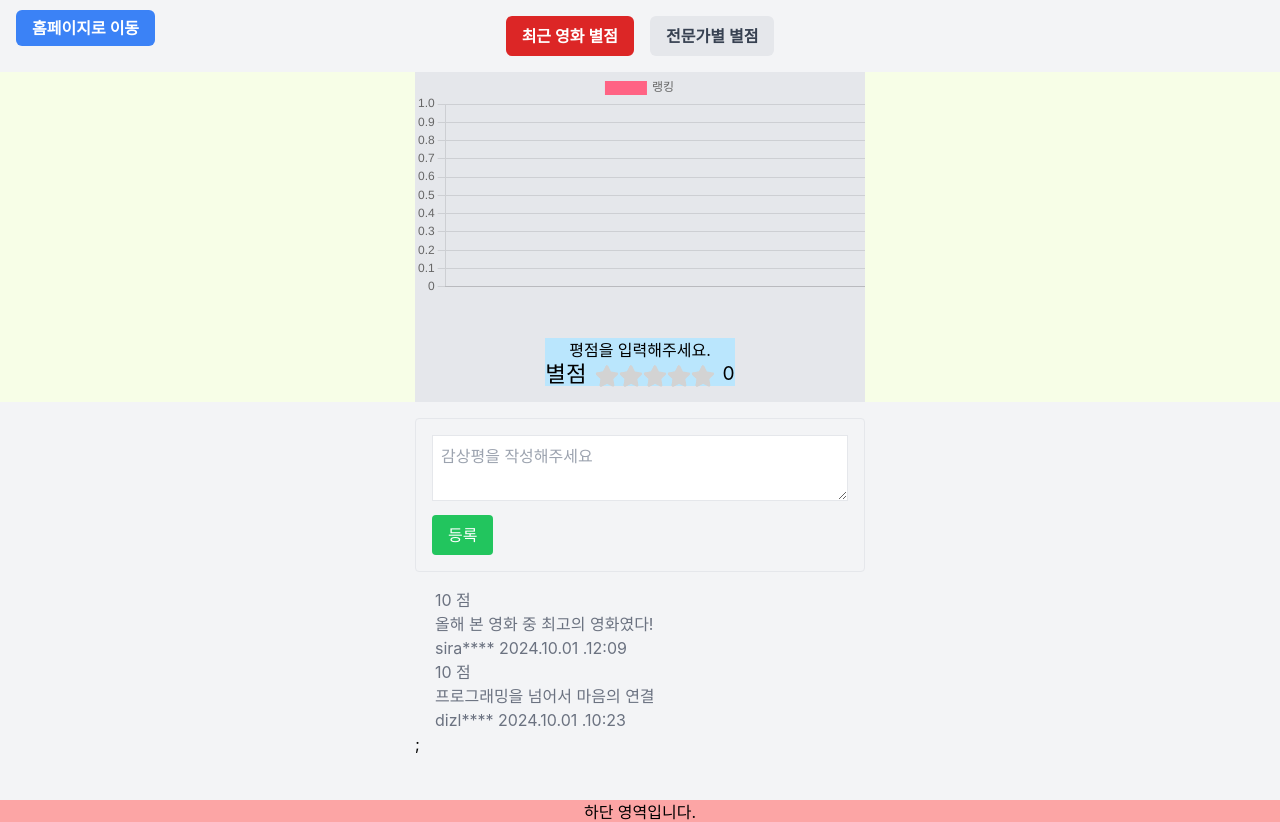
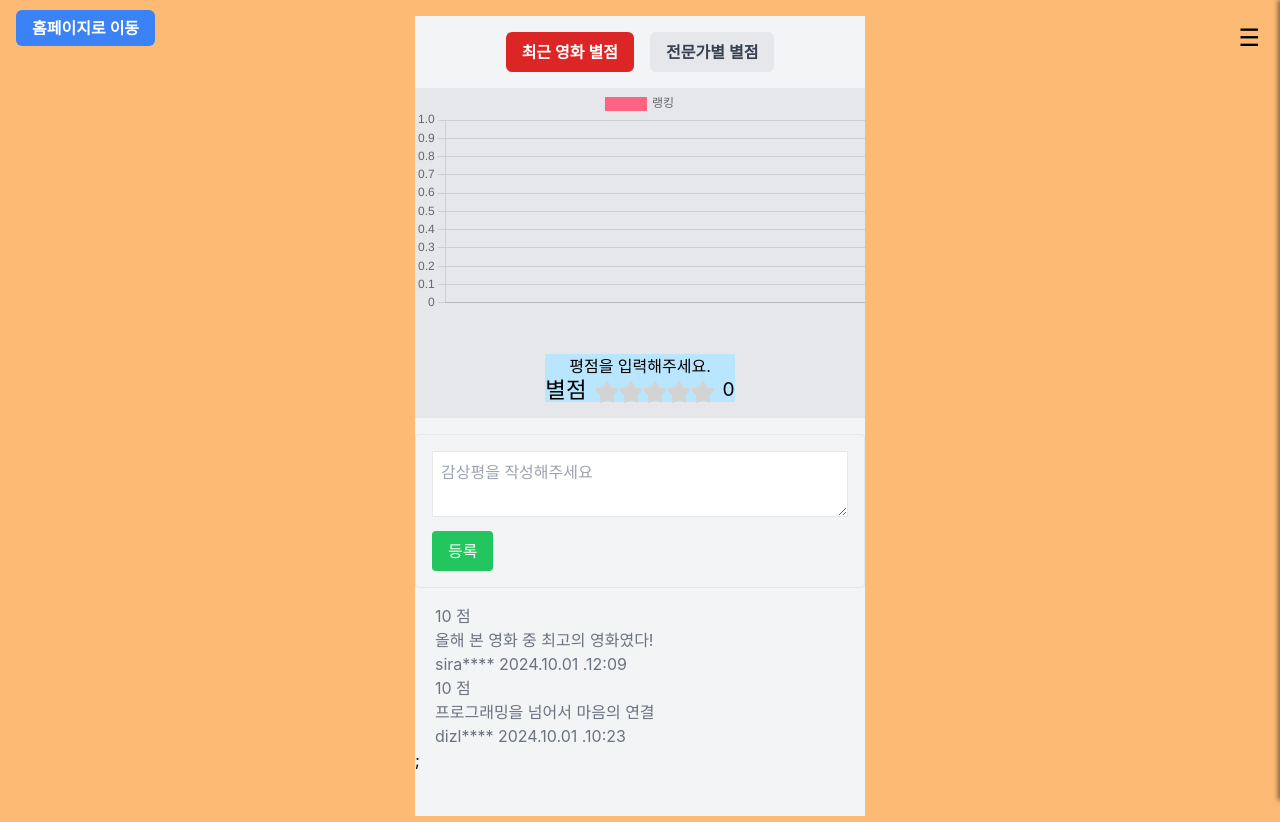
Before and after one commit to polar-moviechart/user-client, a React (Create React App) app: page /movie in a window 1280 px wide. Shown: the top 822 px of the page. Built offline with nearby package versions, Linux system fonts and the light colour scheme.

Commit message:
feat: 사이드바 기능 구현

```diff
--- a/src/components/Layout.tsx
+++ b/src/components/Layout.tsx
@@ -2,13 +2,20 @@
 
 import BottomArea from "./BottomArea";
 import HomeButton from "./HomeButton";
+import SideBar from "./menu/SideBar";
 
 export default function Layout({ children }: { children: React.ReactNode }) {
     return (
         <div>
-            <HomeButton />
-            <main>{children}</main>
-            <BottomArea />
+            <div className="bg-orange-300 min-h-screen">
+                <HomeButton />
+                <SideBar />
+                {/* 탭 섹션 */}
+                <div className="flex flec-col justify-center space-x-4 py-4">
+                    <main>{children}</main>
+                </div>
+                <BottomArea />
+            </div>
         </div>
     )
 }
--- /dev/null
+++ b/src/components/menu/Menu.css
@@ -0,0 +1,43 @@
+.menu {
+    position: fixed;
+    padding: 20px;
+
+    top: 0;
+    right: 0;
+    width: 250px;
+    height: 100%;
+    background-color: white;
+    box-shadow: -2px 0 5px rgba(0,0,0,0.5);
+    transform: translateX(100%);
+    z-index: 1001;
+    transition: transform 0.3s ease-in-out;
+}
+
+.menu li {
+    padding: 10px;
+    border-bottom: 1px solid silver;
+    text-align: center;
+}
+
+.menu span {
+    align-self: flex-start;
+    padding: 3px;
+    border: 1px solid silver;
+}
+
+.menu li:last-child {
+    border-bottom: none;
+}
+
+.menu.open {
+    transform: translateX(0);
+}
+
+.menu-button {
+    position: fixed;
+    top: 10px;
+    right: 10px;
+    padding: 10px;
+    font-size: 1.5em;
+    cursor: pointer;
+}
--- /dev/null
+++ b/src/components/menu/SideBar.tsx
@@ -0,0 +1,38 @@
+import { useEffect, useRef, useState } from "react";
+import './Menu.css';
+
+const SideBar = ({ width = 280 }) => {
+    const [isMenuOpen, setIsMenuOpen] = useState(false);
+    const [xPosition, setX] = useState(-width);
+
+    const toggleMenu = () => {
+        if (xPosition < 0) {
+            setX(0);
+            setIsMenuOpen(true);
+        } else {
+            setX(-width);
+            setIsMenuOpen(false);
+        }
+    };
+
+    return (
+        <div>
+            <button onClick={toggleMenu} className="menu-button">
+                ☰
+            </button>
+            <div className={`menu ${isMenuOpen ? 'open' : 'closed'}`}>
+                <ul>
+                    {isMenuOpen
+                        ? <span onClick={toggleMenu}> X 닫기 </span>
+                        : null
+                    }
+                    <li>로그인</li>
+                    <li>리뷰 목록</li>
+                    <li>내 영화</li>
+                </ul>
+            </div>
+        </div>
+    );
+};
+
+export default SideBar;
```
